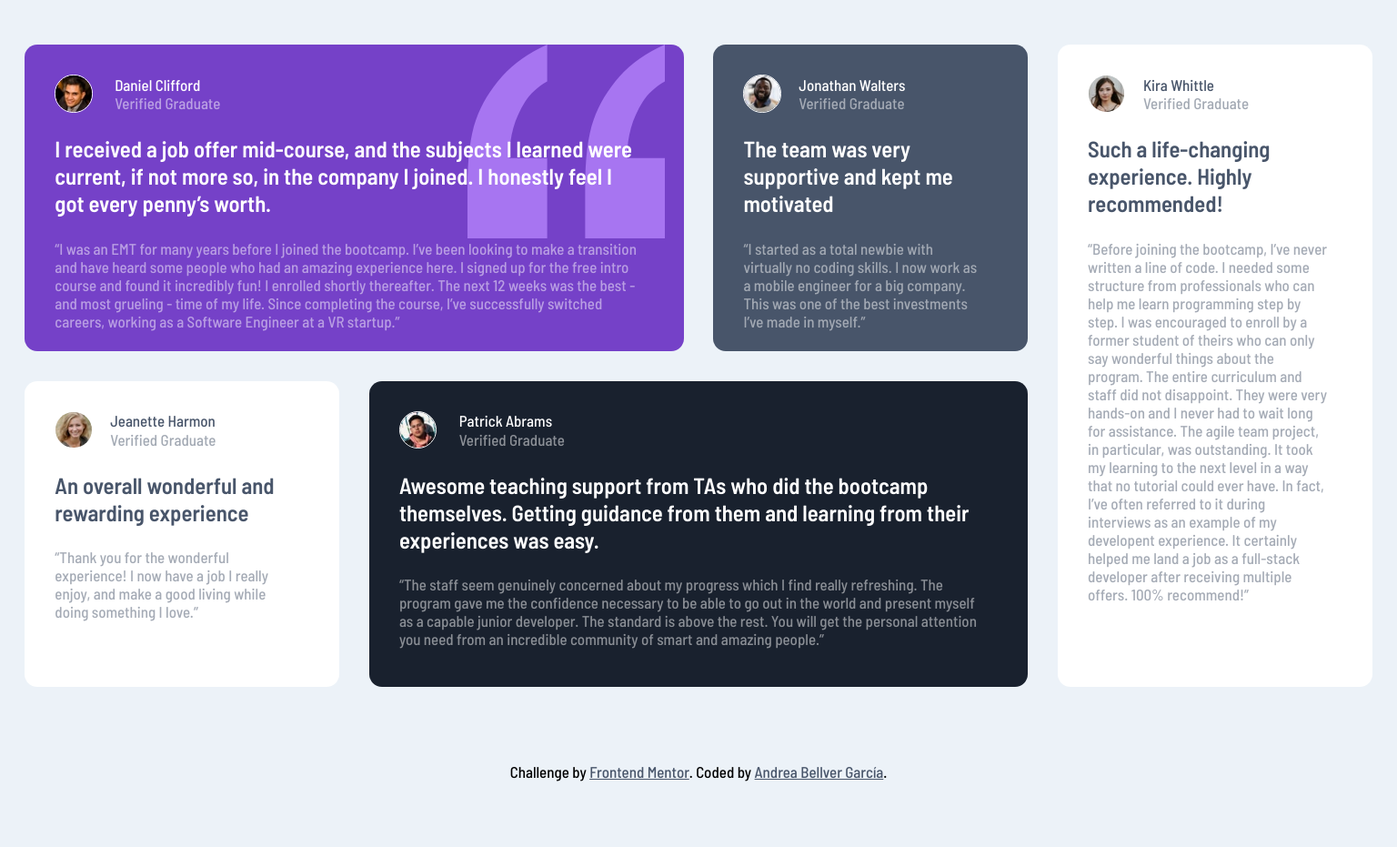
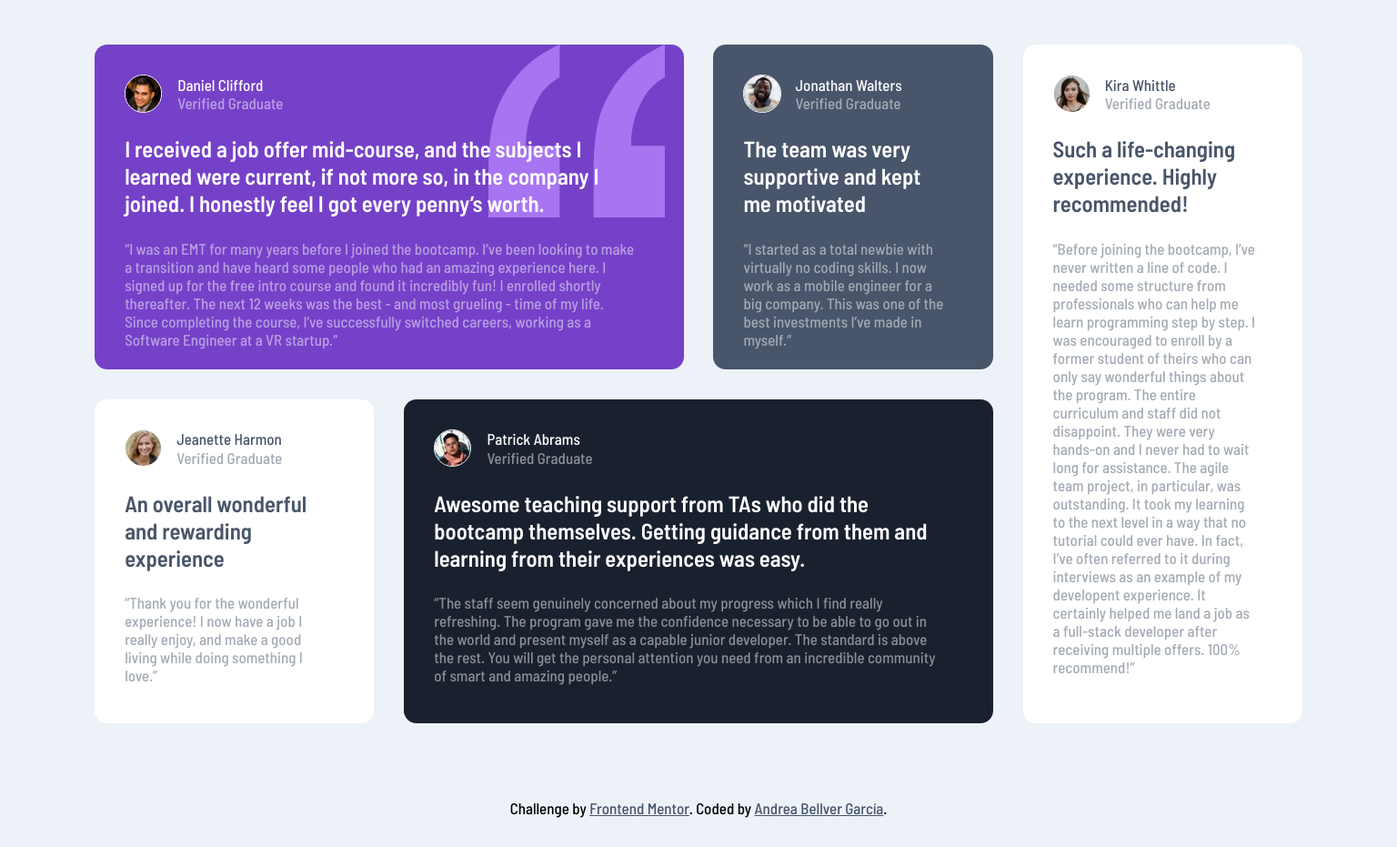
Before and after one commit to ponisworld/testimonials_grid_section, a plain HTML site: page index.html in a window 1536 px wide. Shown: the whole page at 91% size. Before the commit the page ends 891 px from the top, so only its background shows below. Drawn offline with Linux system fonts and the light colour scheme.

Commit message:
Edited with suggestions of comments

```diff
--- a/css/styles.css
+++ b/css/styles.css
@@ -36,17 +36,17 @@ img {
     max-width: 2.5rem;
 }
 
-h1 {
+.titleTestimonial {
     font-weight: 600;
     font-size: 1.5rem;
     margin: 1.5rem 1rem 1.5rem 0;
 }
 
-h2, h3 {
+h2, .title {
     font-weight: 500;
 }
 
-section {
+figcaption {
     display: grid;
     grid-template-columns: 10% 90%;
     grid-template-rows: 1fr 1fr;
@@ -54,15 +54,15 @@ section {
     column-gap: 1rem;
 }
 
-section > img {
+figcaption > img {
     grid-area: 1/1/3/2;
 }
 
-section > h2 {
+figcaption > h2 {
     grid-area:1/2/2/3;
 }
 
-section > h3 {
+figcaption > .title {
     grid-area:2/2/3/3;
 }
 
@@ -86,7 +86,7 @@ section > h3 {
     background-color: var(--very-dark-blackish-blue);
 }
 
-article.testimonial {
+figure.testimonial {
     border-radius: 14px;
     background-color: var(--white);
     margin: 3rem auto;
@@ -95,11 +95,11 @@ article.testimonial {
     color: var(--very-dark-grayish-blue);
 }
 
-h3 {
+.title {
     opacity: 0.5;
 }
 
-p, q {
+p:not(.title, .titleTestimonial), q {
     opacity: 0.7;
     margin: 1.5rem 1rem 0 0;
 }
@@ -120,46 +120,47 @@ footer a {
 
 @media screen and (min-width: 1400px) {
 
-    article.testimonial {
+    figure.testimonial {
         width: 100%;
         margin: 1rem auto;
     }
 
     main {
         margin: 2rem auto;
-        width: 90vw;
+        width: 80vw;
         justify-content: center;
         display: grid;
         column-gap: 2rem;
         grid-template-columns: repeat(4, 25%);
         grid-template-rows: 50% 50%;
+        grid-template-areas: "violet violet gray last" "jeanette blue blue last";
     }
 
     .testimonial.jeanette {
-        grid-area: 2/1/3/2;
+        grid-area: jeanette;
     }
 
     .testimonial.violet {
-        grid-area: 1/1/2/3;
+        grid-area: violet;
     }
 
     .testimonial.gray {
-        grid-area: 1/3/2/4;
+        grid-area: gray;
     }
 
     .testimonial.blue {
-        grid-area: 2/2/3/4;
+        grid-area: blue;
     }
 
     .testimonial:last-of-type {
-        grid-area: 1/4/3/5;
+        grid-area: last;
     }
 
-    .testimonial section:not(.violet section, .blue section) {
+    .testimonial figcaption:not(.violet figcaption, .blue figcaption) {
         column-gap: 2rem;
     }
 
-    .violet section, .blue section {
+    .violet figcaption, .blue figcaption {
         column-gap: 0;
     }
 
--- a/index.html
+++ b/index.html
@@ -17,66 +17,76 @@
 
   <main>
 
-    <article class="testimonial violet">
+    <figure class="testimonial violet">
 
-      <section class="author">
-        <img src="img/image-daniel.jpg" alt="">
+      <figcaption class="author">
+        <img src="img/image-daniel.jpg" alt="Headshot of Daniel Cliffor">
         <h2>Daniel Clifford</h2>
-        <h3>Verified Graduate</h3>
-      </section>
+        <p class="title">Verified Graduate</p>
+      </figcaption>
 
-      <h1>I received a job offer mid-course, and the subjects I learned were current, if not more so, in the company I joined. I honestly feel I got every penny’s worth.</h1>
+      <blockquote>
+        <p class="titleTestimonial">I received a job offer mid-course, and the subjects I learned were current, if not more so, in the company I joined. I honestly feel I got every penny’s worth.</p>
 
-      <p><q>I was an EMT for many years before I joined the bootcamp. I’ve been looking to make a transition and have heard some people who had an amazing experience here. I signed up for the free intro course and found it incredibly fun! I enrolled shortly thereafter. The next 12 weeks was the best - and most grueling - time of my life. Since completing the course, I’ve successfully switched careers, working as a Software Engineer at a VR startup.</q></p>
-    </article>
+        <p><q>I was an EMT for many years before I joined the bootcamp. I’ve been looking to make a transition and have heard some people who had an amazing experience here. I signed up for the free intro course and found it incredibly fun! I enrolled shortly thereafter. The next 12 weeks was the best - and most grueling - time of my life. Since completing the course, I’ve successfully switched careers, working as a Software Engineer at a VR startup.</q></p>
+      </blockquote>
+    </figure>
 
-    <article class="testimonial gray">
-      <section class="author">
-        <img src="img/image-jonathan.jpg" alt="">
+    <figure class="testimonial gray">
+      <figcaption class="author">
+        <img src="img/image-jonathan.jpg" alt="Headshot of Jonathan Walters">
         <h2>Jonathan Walters</h2>
-        <h3>Verified Graduate</h3>
-      </section>
+        <p class="title">Verified Graduate</p>
+      </figcaption>
 
-      <h1>The team was very supportive and kept me motivated</h1>
+      <blockquote>
+        <p class="titleTestimonial">The team was very supportive and kept me motivated</p>
 
-      <p><q>I started as a total newbie with virtually no coding skills. I now work as a mobile engineer for a big company. This was one of the best investments I’ve made in myself.</q></p>
-    </article>
+        <p><q>I started as a total newbie with virtually no coding skills. I now work as a mobile engineer for a big company. This was one of the best investments I’ve made in myself.</q></p>
+      </blockquote>
+      </figure>
 
-    <article class="testimonial jeanette">
-      <section class="author">
-        <img src="img/image-jeanette.jpg" alt="">
+    <figure class="testimonial jeanette">
+      <figcaption class="author">
+        <img src="img/image-jeanette.jpg" alt="Headshot of Jeanette Harmon">
         <h2>Jeanette Harmon</h2>
-        <h3>Verified Graduate</h3>
-      </section>
+        <p class="title">Verified Graduate</p>
+      </figcaption>
 
-      <h1>An overall wonderful and rewarding experience</h1>
+      <blockquote>
+        <p class="titleTestimonial">An overall wonderful and rewarding experience</p>
 
-      <p><q>Thank you for the wonderful experience! I now have a job I really enjoy, and make a good living while doing something I love.</q></p>
-    </article>
+        <p><q>Thank you for the wonderful experience! I now have a job I really enjoy, and make a good living while doing something I love.</q></p>
+      </blockquote>
+    </figure>
 
-    <article class="testimonial blue">
-      <section class="author">
-        <img src="img/image-patrick.jpg" alt="">
+    <figure class="testimonial blue">
+      <figcaption class="author">
+        <img src="img/image-patrick.jpg" alt="Headshot of Patrick Abrams">
         <h2>Patrick Abrams</h2>
-        <h3>Verified Graduate</h3>
-      </section>
+        <p class="title">Verified Graduate</p>
+      </figcaption>
 
-      <h1>Awesome teaching support from TAs who did the bootcamp themselves. Getting guidance from them and learning from their experiences was easy.</h1>
+      <blockquote>
+        <p class="titleTestimonial">Awesome teaching support from TAs who did the bootcamp themselves. Getting guidance from them and learning from their experiences was easy.</p>
 
-      <p><q>The staff seem genuinely concerned about my progress which I find really refreshing. The program gave me the confidence necessary to be able to go out in the world and present myself as a capable junior developer. The standard is above the rest. You will get the personal attention you need from an incredible community of smart and amazing people.</q></p>
-    </article>
+        <p><q>The staff seem genuinely concerned about my progress which I find really refreshing. The program gave me the confidence necessary to be able to go out in the world and present myself as a capable junior developer. The standard is above the rest. You will get the personal attention you need from an incredible community of smart and amazing people.</q></p>
+      </blockquote>
+    </figure>
 
-    <article class="testimonial">
-      <section class="author">
-        <img src="img/image-kira.jpg" alt="">
+    <figure class="testimonial">
+      <figcaption class="author">
+        <img src="img/image-kira.jpg" alt="Headshot of Kira Whittle">
         <h2>Kira Whittle</h2>
-        <h3>Verified Graduate</h3>
-      </section>
+        <p class="title">Verified Graduate</p>
+      </figcaption>
 
-      <h1>Such a life-changing experience. Highly recommended!</h1>
+      <blockquote>
+        <p class="titleTestimonial">Such a life-changing experience. Highly recommended!</p>
 
-      <p><q>Before joining the bootcamp, I’ve never written a line of code. I needed some structure from professionals who can help me learn programming step by step. I was encouraged to enroll by a former student of theirs who can only say wonderful things about the program. The entire curriculum and staff did not disappoint. They were very hands-on and I never had to wait long for assistance. The agile team project, in particular, was outstanding. It took my learning to the next level in a way that no tutorial could ever have. In fact, I’ve often referred to it during interviews as an example of my developent experience. It certainly helped me land a job as a full-stack developer after receiving multiple offers. 100% recommend!</q></p>
-    </article>
+        <p><q>Before joining the bootcamp, I’ve never written a line of code. I needed some structure from professionals who can help me learn programming step by step. I was encouraged to enroll by a former student of theirs who can only say wonderful things about the program. The entire curriculum and staff did not disappoint. They were very hands-on and I never had to wait long for assistance. The agile team project, in particular, was outstanding. It took my learning to the next level in a way that no tutorial could ever have. In fact, I’ve often referred to it during interviews as an example of my developent experience. It certainly helped me land a job as a full-stack developer after receiving multiple offers. 100% recommend!</q></p>
+      </blockquote>
+    </figure>
 
   </main>
 
```
